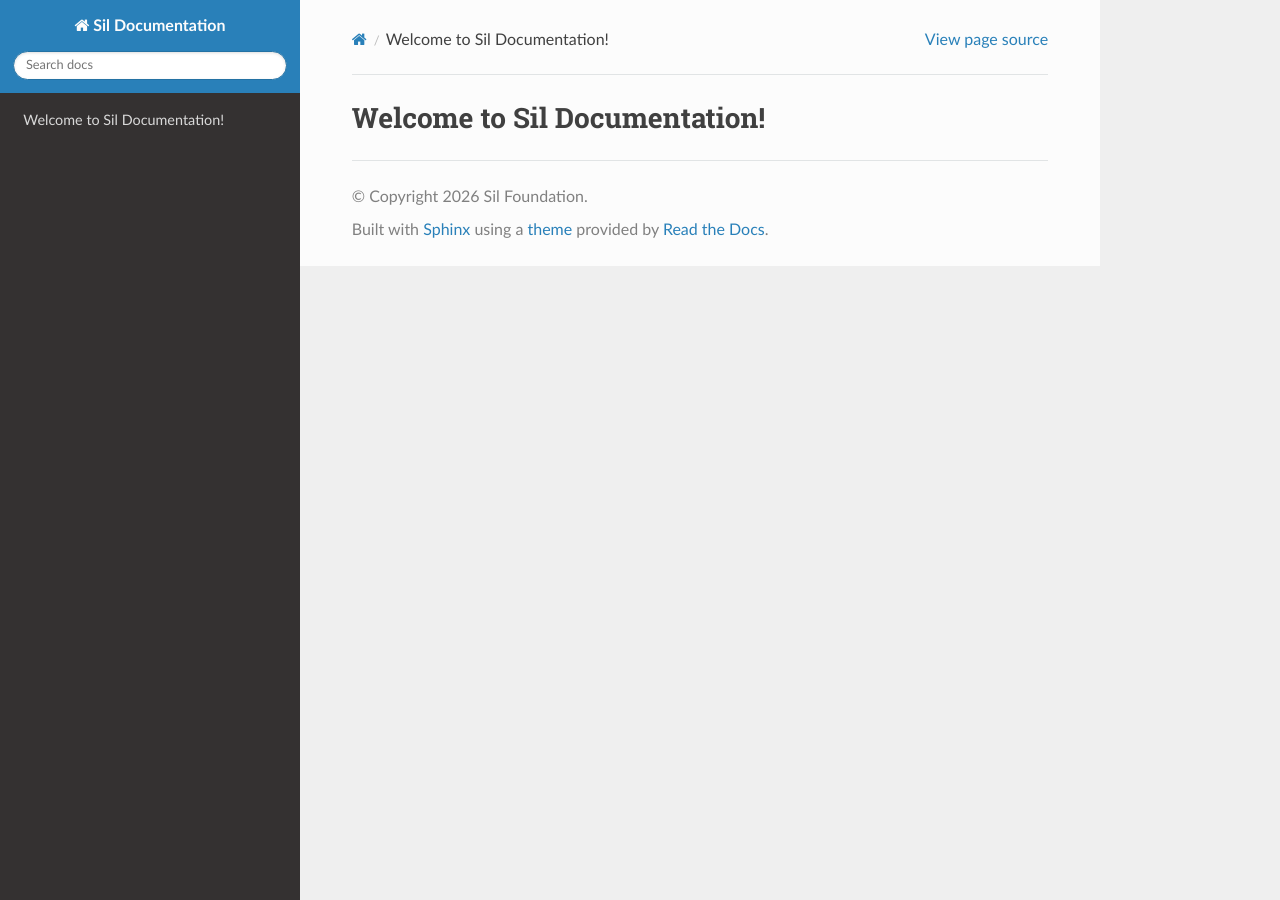
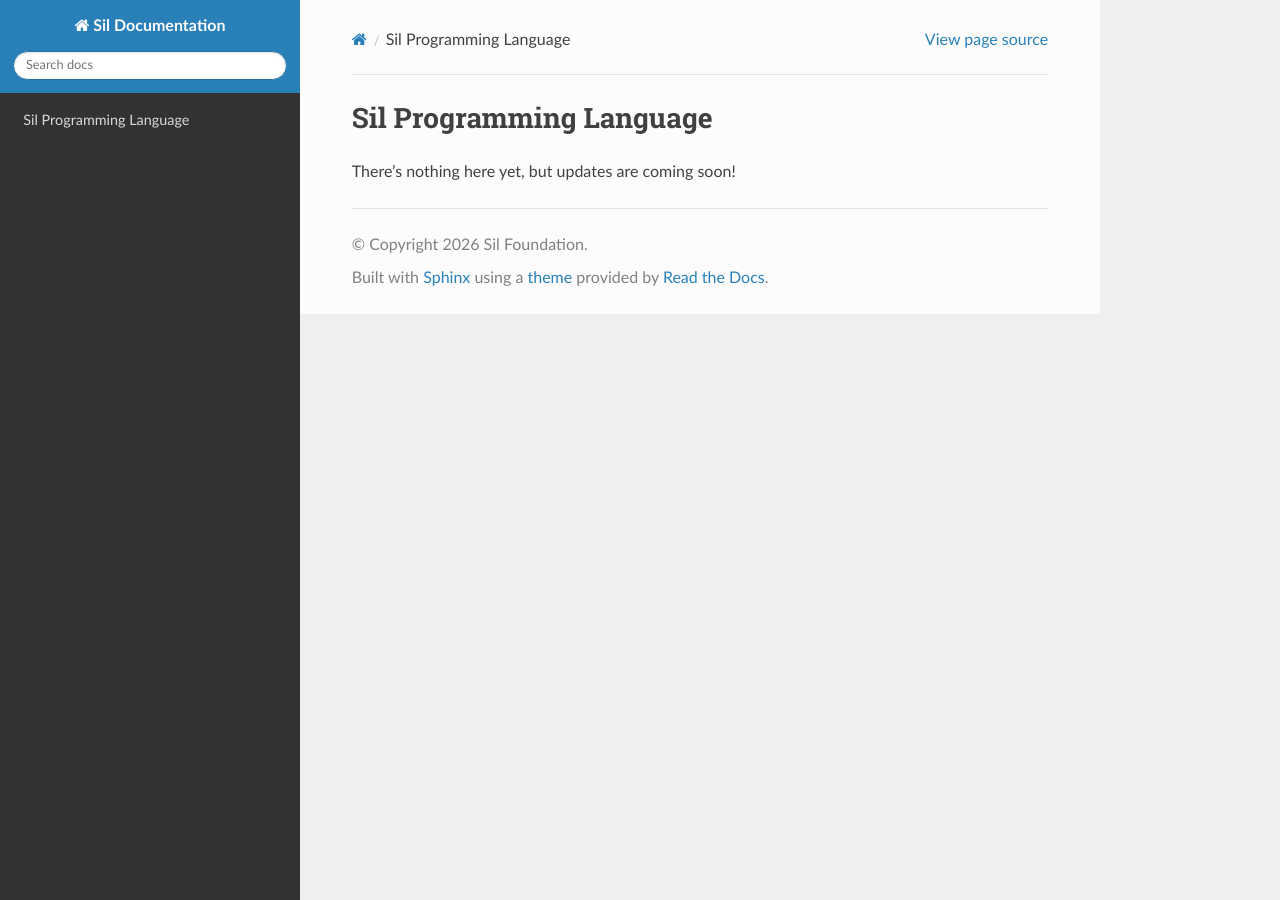
Before and after one commit to sil-foundation/sil-lang, a Sphinx documentation site: the page built from docs/index.rst, in a window 1280 px wide. Built offline with Sphinx 7.4.7 and the Read the Docs theme 3.1.0, drawn with Linux system fonts in a browser that asks for light colours.

Commit message:
docs: polish index.rst a bit

```diff
--- a/docs/index.rst
+++ b/docs/index.rst
@@ -1,6 +1,8 @@
-Welcome to Sil Documentation!
-=============================
+Sil Programming Language
+==========================
+
+There's nothing here yet, but updates are coming soon!
 
 .. toctree::
    :maxdepth: 2
-   :caption: Contents:
+   :hidden:
```
